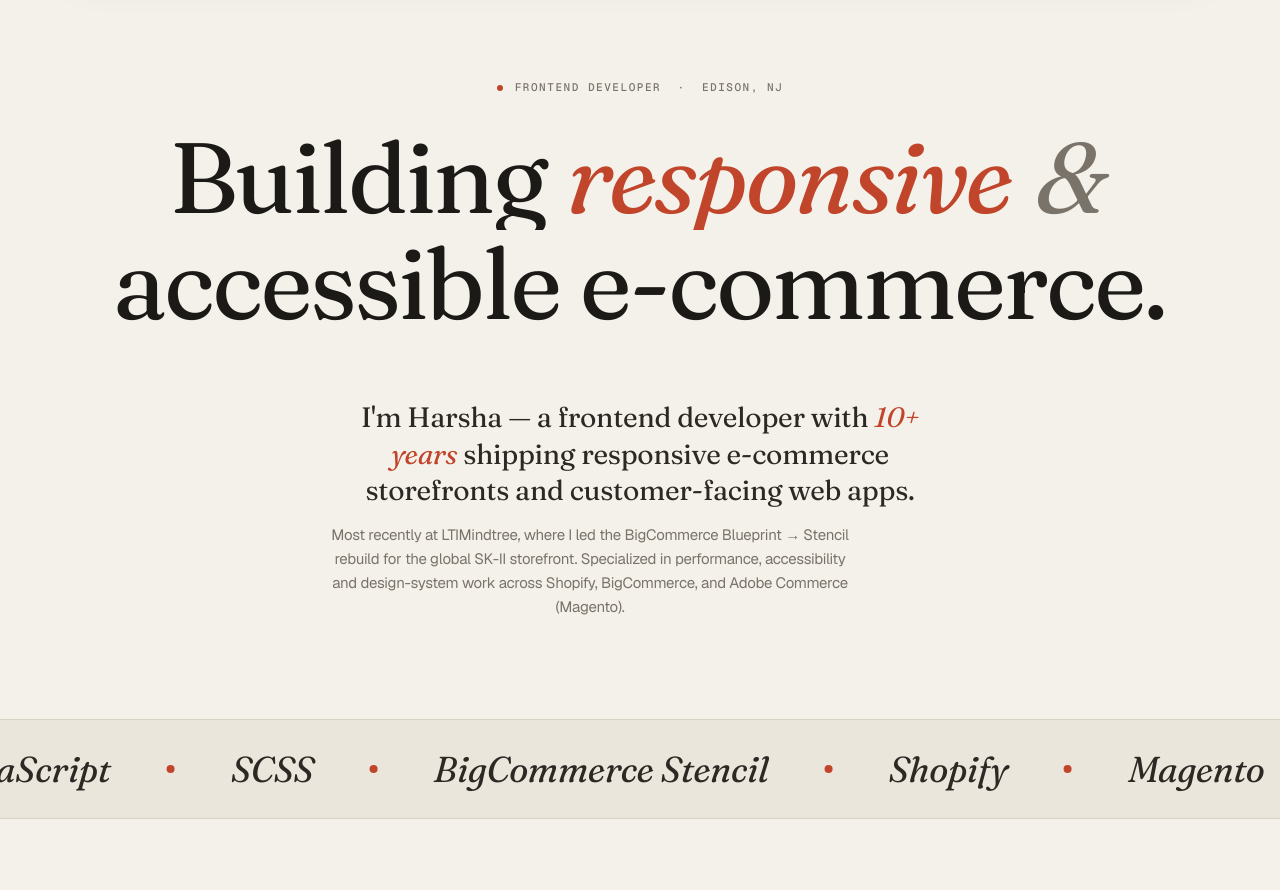
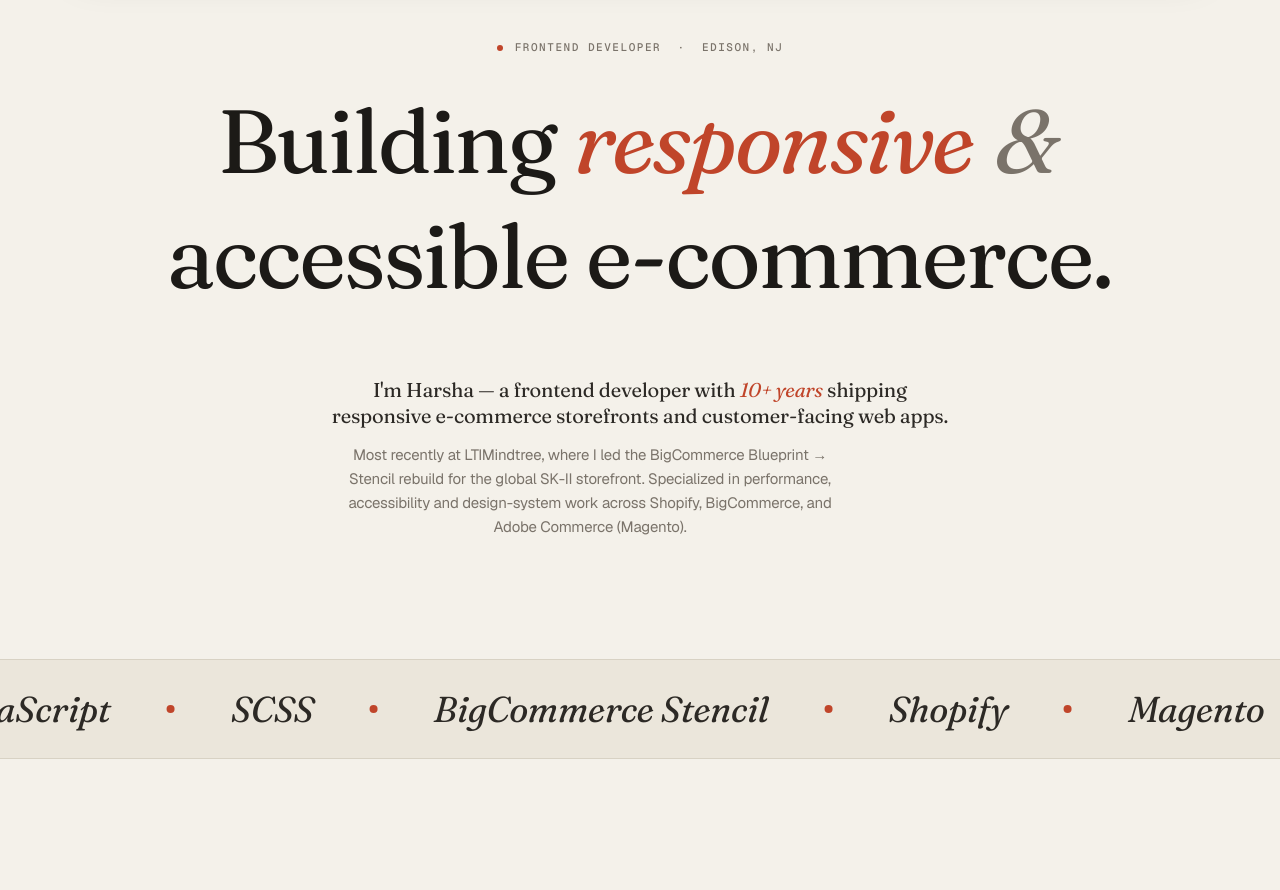
Before and after one commit to harshachouhan2016/harsha-mandloi, a React (Vite) app: page / in a window 1280 px wide. Shown: the part 100-990 px from the top of the page. Built offline with nearby package versions, Linux system fonts and the light colour scheme.

Commit message:
Made changes in content

```diff
--- a/src/index.css
+++ b/src/index.css
@@ -47,7 +47,7 @@
 .display {
   font-family: var(--font-serif);
   font-weight: 400;
-  line-height: 0.98;
+  line-height: 1.2;
   letter-spacing: -0.025em;
 }
 .eyebrow {
@@ -60,7 +60,7 @@
 }
 .lead {
   font-family: var(--font-serif);
-  font-size: 28px;
+  font-size: 20px;
   line-height: 1.3;
   color: var(--color-ink-2);
   letter-spacing: -0.01em;
@@ -153,7 +153,7 @@
 }
 
 /* ---------- hero ---------- */
-.hero { padding: 96px 0 100px; text-align: center; }
+.hero { padding: 56px 0 120px; text-align: center; }
 .hero .wrap > * { margin-left: auto; margin-right: auto; }
 @media (max-width: 720px) { .hero { padding: 64px 0 80px; } }
 .hero-meta {
@@ -170,7 +170,7 @@
   border-radius: 50%;
   background: var(--color-accent);
 }
-.hero h1 { font-size: clamp(44px, 7.8vw, 116px); margin: 0; }
+.hero h1 { font-size: clamp(44px, 7vw, 116px); margin: 0; }
 .hero h1 .ital { font-style: italic; color: var(--color-accent); display: inline-block; transition: color 600ms; }
 .hero h1 .amp { font-style: italic; font-weight: 300; color: var(--color-muted); padding: 0 0.05em; }
 .hero h1 .line { display: block; overflow: hidden; padding: 0.04em 0.02em 0.04em 0; }
@@ -256,7 +256,7 @@
   .section-head { grid-template-columns: 1fr; gap: 12px; margin-bottom: 40px; }
 }
 .section-head .eyebrow { padding-top: 8px; }
-.section-head h2 { margin: 0; font-size: clamp(35px, 5.4vw, 67px); }
+.section-head h2 { margin: 0; font-size: clamp(35px, 5.4vw, 60px); }
 .section-head h2 .ital { font-style: italic; }
 
 /* ---------- about ---------- */
```
